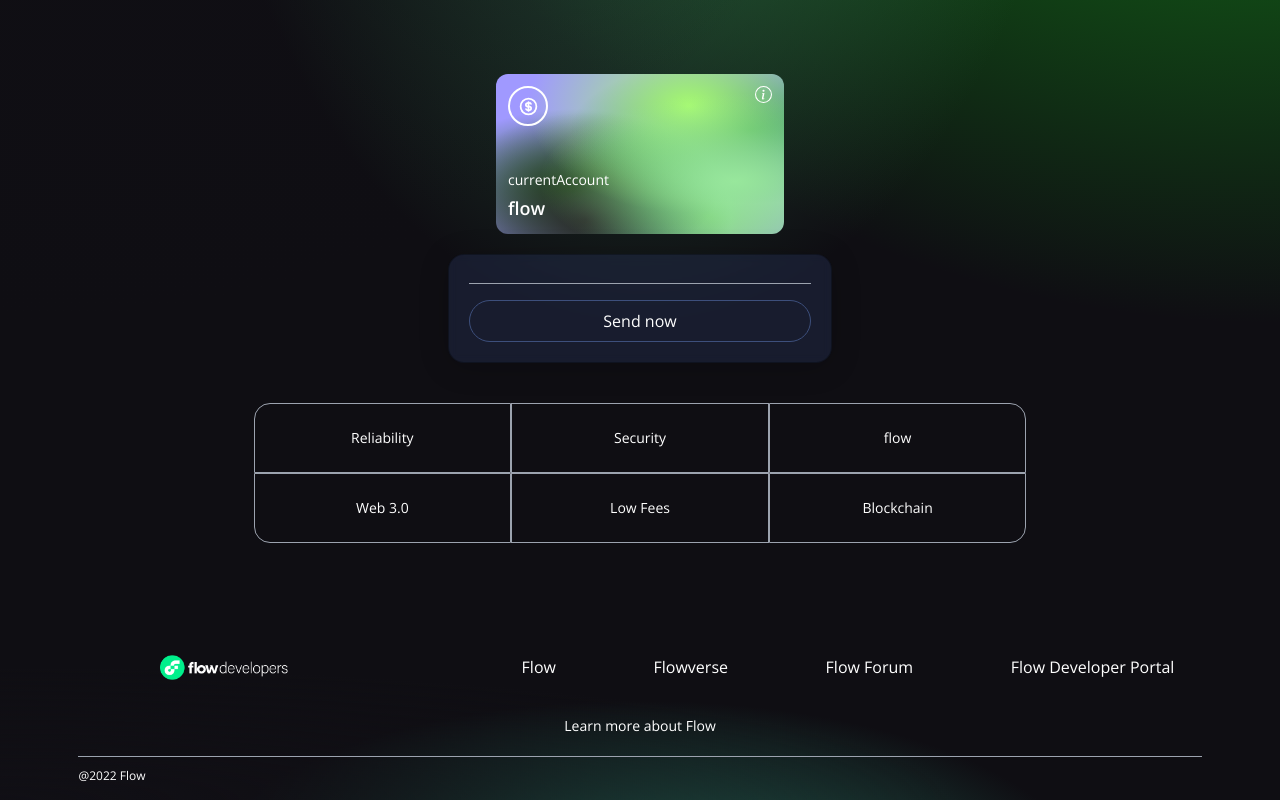
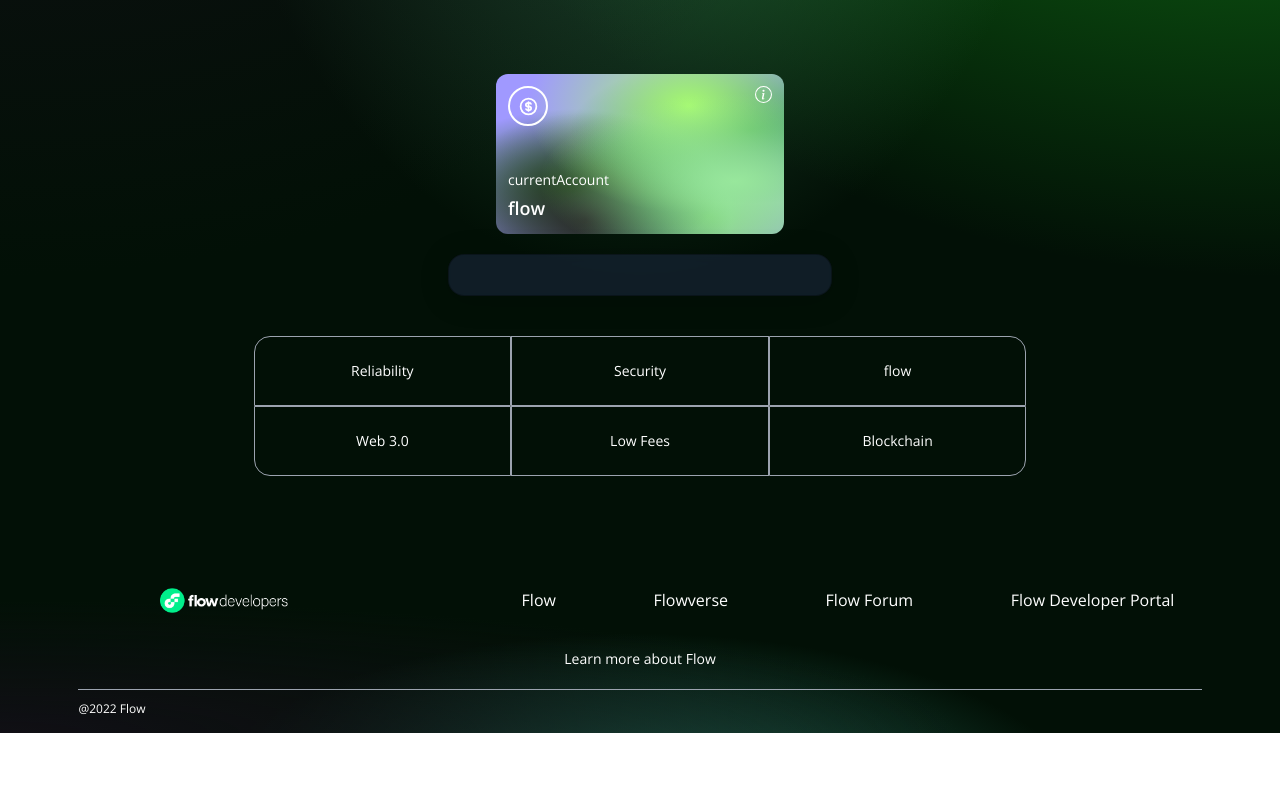
Before and after one commit to Itahand/Sample-DAO, a React (Vite) app in the folder Blockversity/: page / in a window 1280 px wide. Shown: the part 398-1198 px from the top of the page. After the commit the page ends 1131 px from the top, so only its background shows below. Built offline with nearby package versions, Linux system fonts and the light colour scheme.

Commit message:
background color change

```diff
--- a/Blockversity/src/components/Welcome.tsx
+++ b/Blockversity/src/components/Welcome.tsx
@@ -86,19 +86,7 @@
             </div>
           </div>
           <div className="p-5 sm:w-96 w-full flex flex-col justify-start items-center blue-glassmorphism">
-            {/* <Input placeholder="Address To" name="addressTo" type="text" handleChange={handleChange} />
-            <Input placeholder="Amount (FLOW)" name="amount" type="number" handleChange={handleChange} />
-            <Input placeholder="Enter Message" name="message" type="text" handleChange={handleChange} /> */}
 
-            <div className="h-[1px] w-full bg-gray-400 my-2" />
-
-                <button
-                  type="button"
-                //   onClick={handleSubmit}
-                  className="text-white w-full mt-2 border-[1px] p-2 border-[#3d4f7c] hover:bg-[#3d4f7c] rounded-full cursor-pointer"
-                >
-                  Send now
-                </button>
           </div>
         </div>
 
--- a/Blockversity/src/index.css
+++ b/Blockversity/src/index.css
@@ -14,7 +14,7 @@
 }
 
 .gradient-bg-welcome {
-  background-color:#0f0e13;
+  background-color:#021006;
   background-image:
     radial-gradient(at 0% 0%, hsla(253,16%,7%,1) 0, transparent 50%),
     radial-gradient(at 50% 0%, rgb(47, 106, 70) 0, transparent 50%),
@@ -22,14 +22,14 @@
 }
 
 .gradient-bg-services {
-  background-color:#0f0e13;
+  background-color:#021006;
   background-image:
     radial-gradient(at 0% 0%, hsla(253,16%,7%,1) 0, transparent 50%),
     radial-gradient(at 50% 100%, hsla(225,39%,25%,1) 0, transparent 50%);
 }
 
 .gradient-bg-footer {
-  background-color: #0f0e13;
+  background-color: #021006;
   background-image:
     radial-gradient(at 0% 100%, hsla(253,16%,7%,1) 0, transparent 53%),
     radial-gradient(at 50% 150%, rgb(39, 114, 94) 0, transparent 50%);
```
